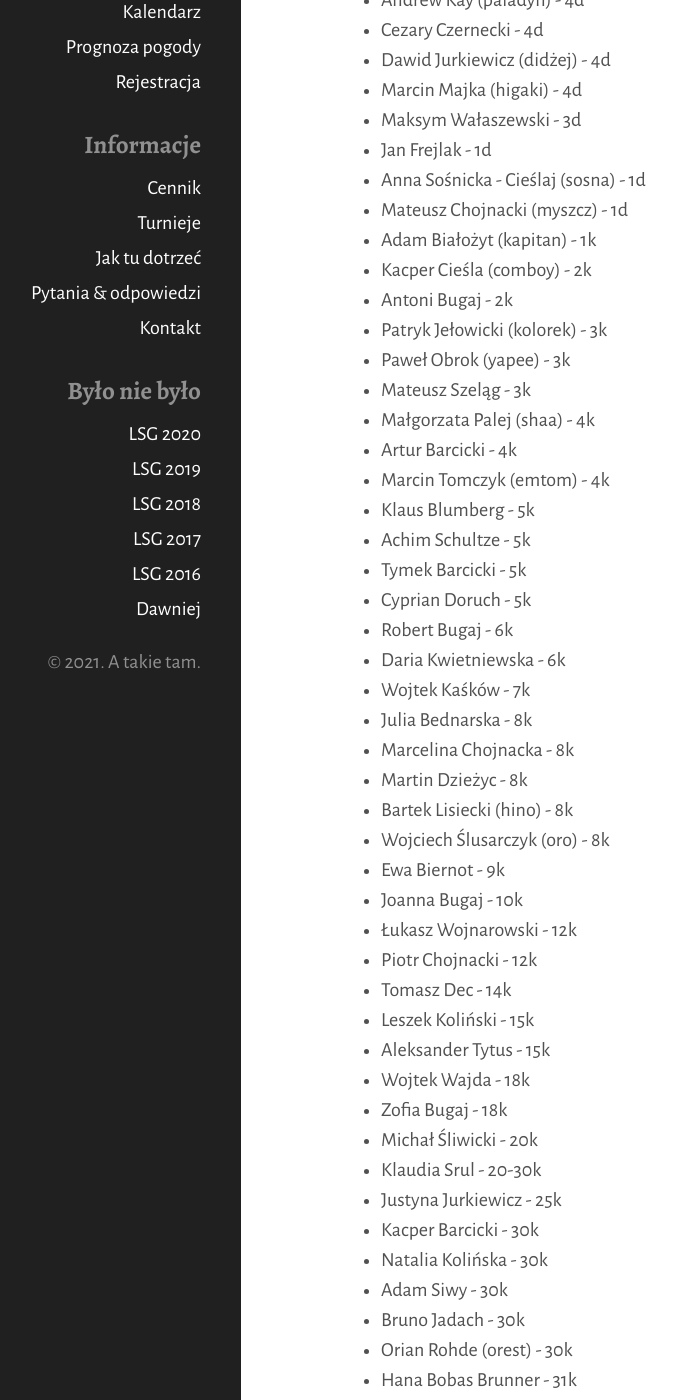
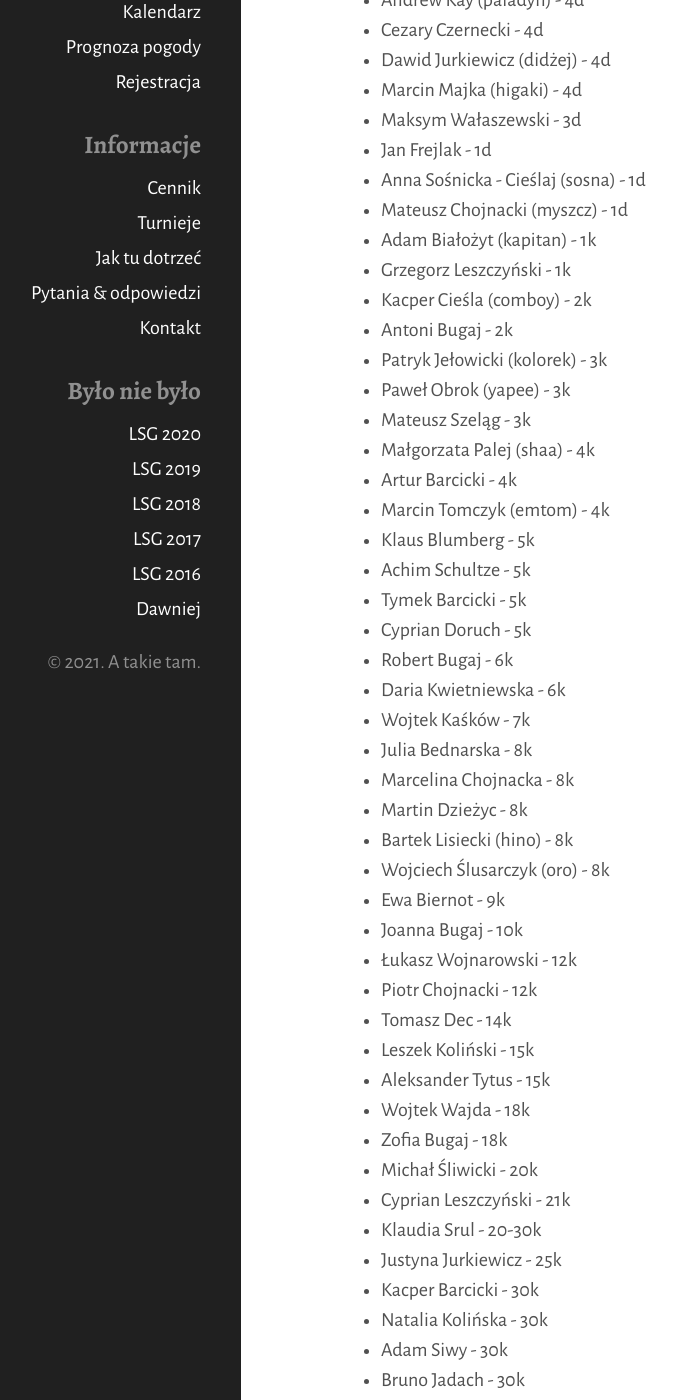
Before and after one commit to tasuki/lsg, a Jekyll site: the page built from zarejestrowani.md, in a window 1280 px wide and 1400 px high, scrolled down 355 px. Shown: the whole window, without its empty margins (119-794 px from the left). Built offline with Jekyll 4.4.1, drawn with Linux system fonts in a browser that asks for light colours; nearby versions of some CDN libraries.

Commit message:
Update zarejestrowani.md

```diff
--- a/zarejestrowani.md
+++ b/zarejestrowani.md
@@ -22,6 +22,7 @@ Zarejestrowani uczestnicy (mniej więcej wg siły):
 - Anna Sośnicka - Cieślaj (sosna) - 1d
 - Mateusz Chojnacki (myszcz) - 1d
 - Adam Białożyt (kapitan) - 1k
+- Grzegorz Leszczyński - 1k
 - Kacper Cieśla (comboy) - 2k
 - Antoni Bugaj - 2k
 - Patryk Jełowicki (kolorek) - 3k
@@ -52,6 +53,7 @@ Zarejestrowani uczestnicy (mniej więcej wg siły):
 - Wojtek Wajda - 18k
 - Zofia Bugaj - 18k
 - Michał Śliwicki - 20k
+- Cyprian Leszczyński - 21k
 - Klaudia Srul - 20-30k
 - Justyna Jurkiewicz - 25k
 - Kacper Barcicki - 30k
@@ -73,7 +75,6 @@ Zarejestrowani uczestnicy (mniej więcej wg siły):
 - Michał Ślusarczyk - ng
 - Dorota Chojnacka - ng
 - Marta Chojnacka - ng
-
 - Ela Kochanowska - ng
 - Jacek Chroboczek (czifo) - ng
 
```
